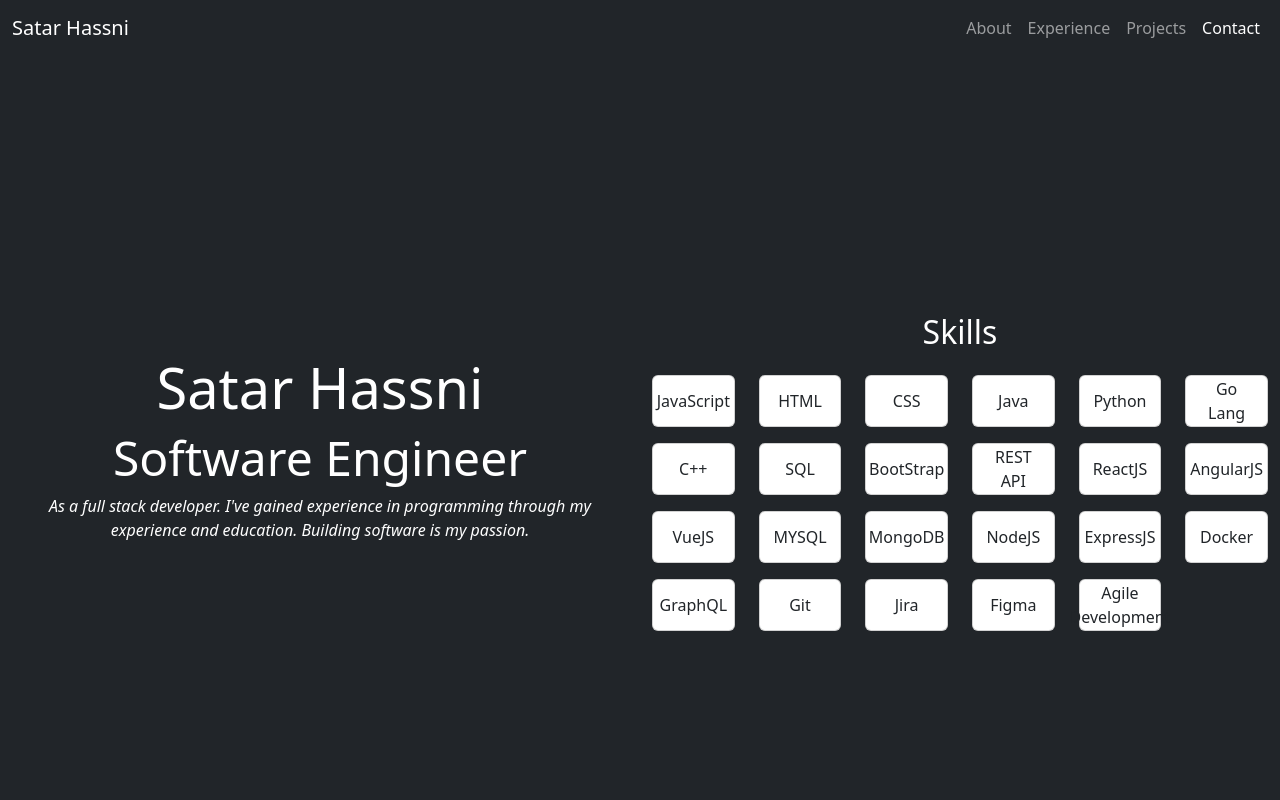
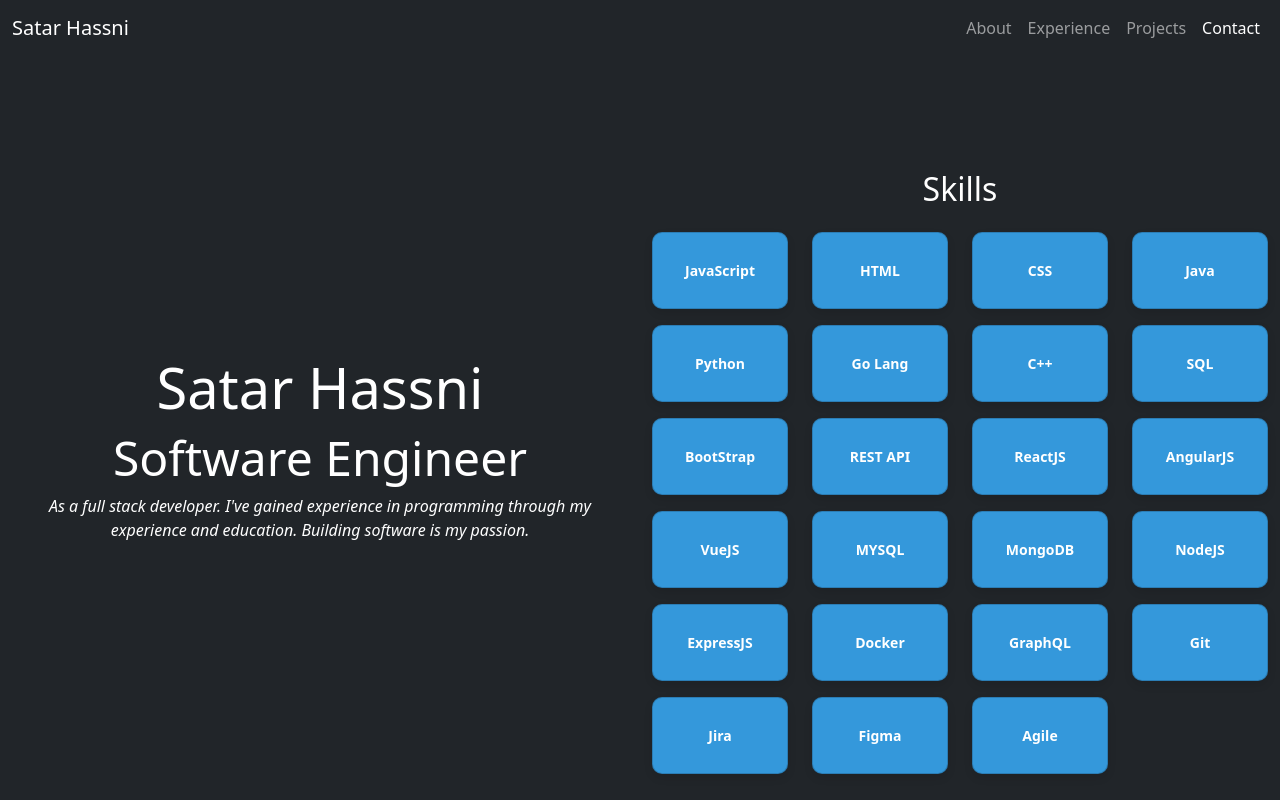
Before and after one commit to lag-packet/Portfolio-Site, a plain HTML site: page index.html in a window 1280 px wide. Drawn offline with nearby package versions, Linux system fonts and the light colour scheme.

Commit message:
Made changes to sizing, added aesthtic style

```diff
--- a/index.html
+++ b/index.html
@@ -71,233 +71,210 @@
       <div class="container mt-5">
         <h2 class="mb-4">Skills</h2>
         <div class="row">
-          <div class="col-md-2 mb-3">
-            <div class="card sticker">
+          <div class="col-md-3 mb-3">
+            <div class="card skill">
               <div
-                class="card-body d-flex align-items-center justify-content-center"
-                style="height: 50px"
+                class="card-body skill-body d-flex align-items-center justify-content-center"
               >
-                <p class="card-text mb-0">JavaScript</p>
+                <p class="card-text mb-0 text-center">JavaScript</p>
               </div>
             </div>
           </div>
-          <div class="col-md-2 mb-3">
-            <div class="card sticker">
+          <div class="col-md-3 mb-3">
+            <div class="card skill">
               <div
-                class="card-body d-flex align-items-center justify-content-center"
-                style="height: 50px"
+                class="card-body skill-body d-flex align-items-center justify-content-center"
               >
                 <p class="card-text mb-0">HTML</p>
               </div>
             </div>
           </div>
-          <div class="col-md-2 mb-3">
-            <div class="card sticker">
+          <div class="col-md-3 mb-3">
+            <div class="card skill">
               <div
-                class="card-body d-flex align-items-center justify-content-center"
-                style="height: 50px"
+                class="card-body skill-body d-flex align-items-center justify-content-center"
               >
                 <p class="card-text mb-0">CSS</p>
               </div>
             </div>
           </div>
-          <div class="col-md-2 mb-3">
-            <div class="card sticker">
+          <div class="col-md-3 mb-3">
+            <div class="card skill">
               <div
-                class="card-body d-flex align-items-center justify-content-center"
-                style="height: 50px"
+                class="card-body skill-body d-flex align-items-center justify-content-center"
               >
                 <p class="card-text mb-0">Java</p>
               </div>
             </div>
           </div>
-          <div class="col-md-2 mb-3">
-            <div class="card sticker">
+          <div class="col-md-3 mb-3">
+            <div class="card skill">
               <div
-                class="card-body d-flex align-items-center justify-content-center"
-                style="height: 50px"
+                class="card-body skill-body d-flex align-items-center justify-content-center"
               >
                 <p class="card-text mb-0">Python</p>
               </div>
             </div>
           </div>
-          <div class="col-md-2 mb-3">
-            <div class="card sticker">
+          <div class="col-md-3 mb-3">
+            <div class="card skill">
               <div
-                class="card-body d-flex align-items-center justify-content-center"
-                style="height: 50px"
+                class="card-body skill-body d-flex align-items-center justify-content-center"
               >
                 <p class="card-text mb-0">Go Lang</p>
               </div>
             </div>
           </div>
-          <div class="col-md-2 mb-3">
-            <div class="card sticker">
+          <div class="col-md-3 mb-3">
+            <div class="card skill">
               <div
-                class="card-body d-flex align-items-center justify-content-center"
-                style="height: 50px"
+                class="card-body skill-body d-flex align-items-center justify-content-center"
               >
                 <p class="card-text mb-0">C++</p>
               </div>
             </div>
           </div>
-          <div class="col-md-2 mb-3">
-            <div class="card sticker">
+          <div class="col-md-3 mb-3">
+            <div class="card skill">
               <div
-                class="card-body d-flex align-items-center justify-content-center"
-                style="height: 50px"
+                class="card-body skill-body d-flex align-items-center justify-content-center"
               >
                 <p class="card-text mb-0">SQL</p>
               </div>
             </div>
           </div>
-          <div class="col-md-2 mb-3">
-            <div class="card sticker">
+          <div class="col-md-3 mb-3">
+            <div class="card skill">
               <div
-                class="card-body d-flex align-items-center justify-content-center"
-                style="height: 50px"
+                class="card-body skill-body d-flex align-items-center justify-content-center"
               >
                 <p class="card-text mb-0">BootStrap</p>
               </div>
             </div>
           </div>
-          <div class="col-md-2 mb-3">
-            <div class="card sticker">
+          <div class="col-md-3 mb-3">
+            <div class="card skill">
               <div
-                class="card-body d-flex align-items-center justify-content-center"
-                style="height: 50px"
+                class="card-body skill-body d-flex align-items-center justify-content-center"
               >
                 <p class="card-text mb-0">REST API</p>
               </div>
             </div>
           </div>
-          <div class="col-md-2 mb-3">
-            <div class="card sticker">
+          <div class="col-md-3 mb-3">
+            <div class="card skill">
               <div
-                class="card-body d-flex align-items-center justify-content-center"
-                style="height: 50px"
+                class="card-body skill-body d-flex align-items-center justify-content-center"
               >
                 <p class="card-text mb-0">ReactJS</p>
               </div>
             </div>
           </div>
-          <div class="col-md-2 mb-3">
-            <div class="card sticker">
+          <div class="col-md-3 mb-3">
+            <div class="card skill">
               <div
-                class="card-body d-flex align-items-center justify-content-center"
-                style="height: 50px"
+                class="card-body skill-body d-flex align-items-center justify-content-center"
               >
                 <p class="card-text mb-0">AngularJS</p>
               </div>
             </div>
           </div>
-          <div class="col-md-2 mb-3">
-            <div class="card sticker">
+          <div class="col-md-3 mb-3">
+            <div class="card skill">
               <div
-                class="card-body d-flex align-items-center justify-content-center"
-                style="height: 50px"
+                class="card-body skill-body d-flex align-items-center justify-content-center"
               >
                 <p class="card-text mb-0">VueJS</p>
               </div>
             </div>
           </div>
-          <div class="col-md-2 mb-3">
-            <div class="card sticker">
+          <div class="col-md-3 mb-3">
+            <div class="card skill">
               <div
-                class="card-body d-flex align-items-center justify-content-center"
-                style="height: 50px"
+                class="card-body skill-body d-flex align-items-center justify-content-center"
               >
                 <p class="card-text mb-0">MYSQL</p>
               </div>
             </div>
           </div>
-          <div class="col-md-2 mb-3">
-            <div class="card sticker">
+          <div class="col-md-3 mb-3">
+            <div class="card skill">
               <div
-                class="card-body d-flex align-items-center justify-content-center"
-                style="height: 50px"
+                class="card-body skill-body d-flex align-items-center justify-content-center"
               >
                 <p class="card-text mb-0">MongoDB</p>
               </div>
             </div>
           </div>
-          <div class="col-md-2 mb-3">
-            <div class="card sticker">
+          <div class="col-md-3 mb-3">
+            <div class="card skill">
               <div
-                class="card-body d-flex align-items-center justify-content-center"
-                style="height: 50px"
+                class="card-body skill-body d-flex align-items-center justify-content-center"
               >
                 <p class="card-text mb-0">NodeJS</p>
               </div>
             </div>
           </div>
-          <div class="col-md-2 mb-3">
-            <div class="card sticker">
+          <div class="col-md-3 mb-3">
+            <div class="card skill">
               <div
-                class="card-body d-flex align-items-center justify-content-center"
-                style="height: 50px"
+                class="card-body skill-body d-flex align-items-center justify-content-center"
               >
                 <p class="card-text mb-0">ExpressJS</p>
               </div>
             </div>
           </div>
-          <div class="col-md-2 mb-3">
-            <div class="card sticker">
+          <div class="col-md-3 mb-3">
+            <div class="card skill">
               <div
-                class="card-body d-flex align-items-center justify-content-center"
-                style="height: 50px"
+                class="card-body skill-body d-flex align-items-center justify-content-center"
               >
                 <p class="card-text mb-0">Docker</p>
               </div>
             </div>
           </div>
-          <div class="col-md-2 mb-3">
-            <div class="card sticker">
+          <div class="col-md-3 mb-3">
+            <div class="card skill">
               <div
-                class="card-body d-flex align-items-center justify-content-center"
-                style="height: 50px"
+                class="card-body skill-body d-flex align-items-center justify-content-center"
               >
                 <p class="card-text mb-0">GraphQL</p>
               </div>
             </div>
           </div>
-          <div class="col-md-2 mb-3">
-            <div class="card sticker">
+          <div class="col-md-3 mb-3">
+            <div class="card skill">
               <div
-                class="card-body d-flex align-items-center justify-content-center"
-                style="height: 50px"
+                class="card-body skill-body d-flex align-items-center justify-content-center"
               >
                 <p class="card-text mb-0">Git</p>
               </div>
             </div>
           </div>
-          <div class="col-md-2 mb-3">
-            <div class="card sticker">
+          <div class="col-md-3 mb-3">
+            <div class="card skill">
               <div
-                class="card-body d-flex align-items-center justify-content-center"
-                style="height: 50px"
+                class="card-body skill-body d-flex align-items-center justify-content-center"
               >
                 <p class="card-text mb-0">Jira</p>
               </div>
             </div>
           </div>
-          <div class="col-md-2 mb-3">
-            <div class="card sticker">
+          <div class="col-md-3 mb-3">
+            <div class="card skill">
               <div
-                class="card-body d-flex align-items-center justify-content-center"
-                style="height: 50px"
+                class="card-body skill-body d-flex align-items-center justify-content-center"
               >
                 <p class="card-text mb-0">Figma</p>
               </div>
             </div>
           </div>
-          <div class="col-md-2 mb-3">
-            <div class="card sticker">
+          <div class="col-md-3 mb-3">
+            <div class="card skill">
               <div
-                class="card-body d-flex align-items-center justify-content-center"
-                style="height: 50px"
+                class="card-body skill-body d-flex align-items-center justify-content-center"
               >
-                <p class="card-text mb-0">Agile Development</p>
+                <p class="card-text mb-0">Agile</p>
               </div>
             </div>
           </div>
--- a/styles.css
+++ b/styles.css
@@ -1,7 +1,6 @@
 html {
-    overflow: hidden;
-    height: 100%;
-
+  overflow: hidden;
+  height: 100%;
 }
 
 body {
@@ -17,3 +16,24 @@ section {
   justify-content: center;
   text-align: center;
 }
+
+.skill {
+  background-color: #3498db;
+  color: #fff;
+  border-radius: 10px; /* Add rounded corners */
+  box-shadow: 0 4px 8px rgba(0, 0, 0, 0.1); /* Add a subtle shadow */
+  transition: transform 0.3s ease-in-out;
+}
+
+.skill-body {
+  height: 75px;
+}
+
+.skill:hover {
+  transform: scale(1.05);
+}
+
+.card-text {
+  font-size: 14px;
+  font-weight: bold;
+}
```
